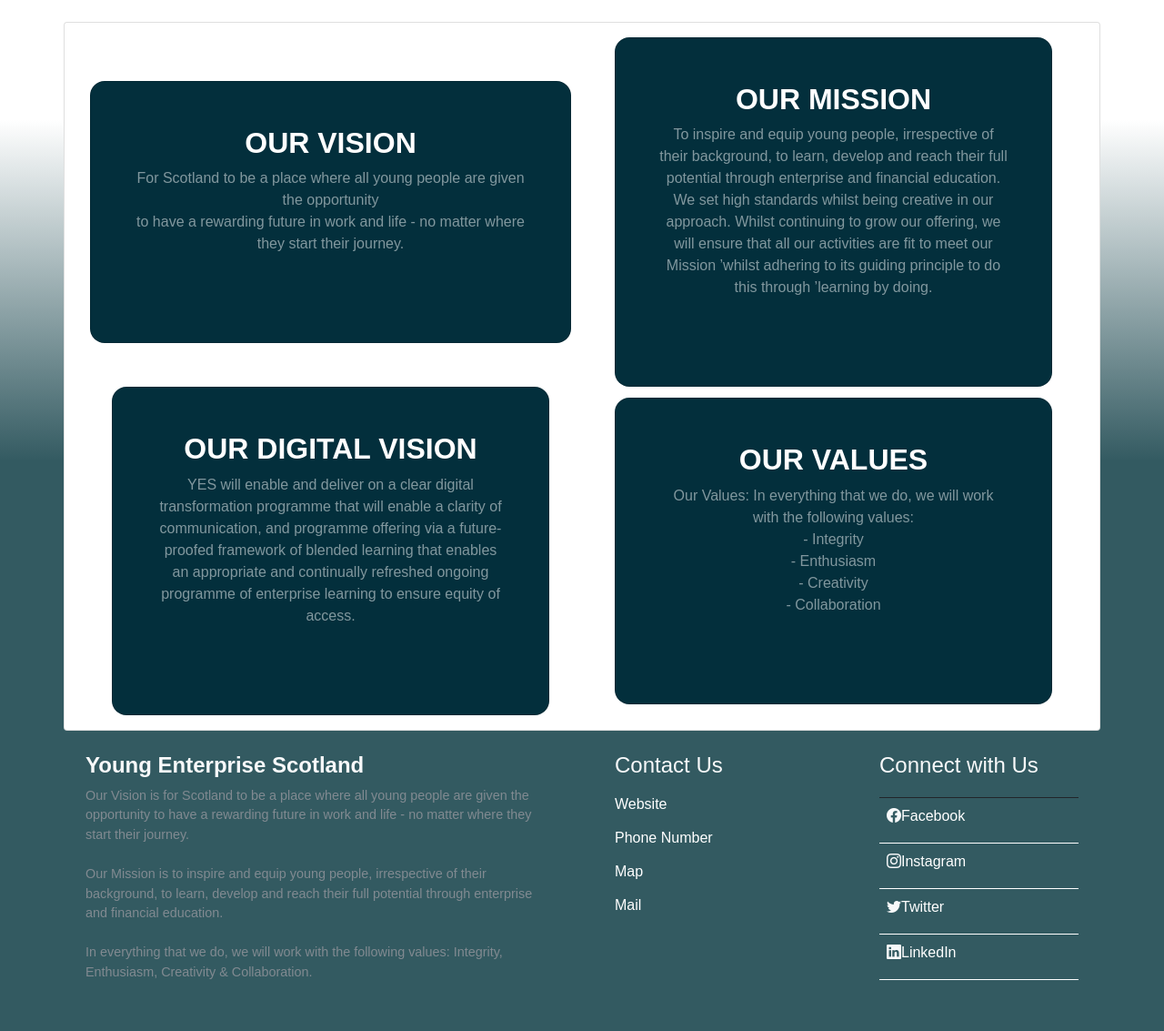
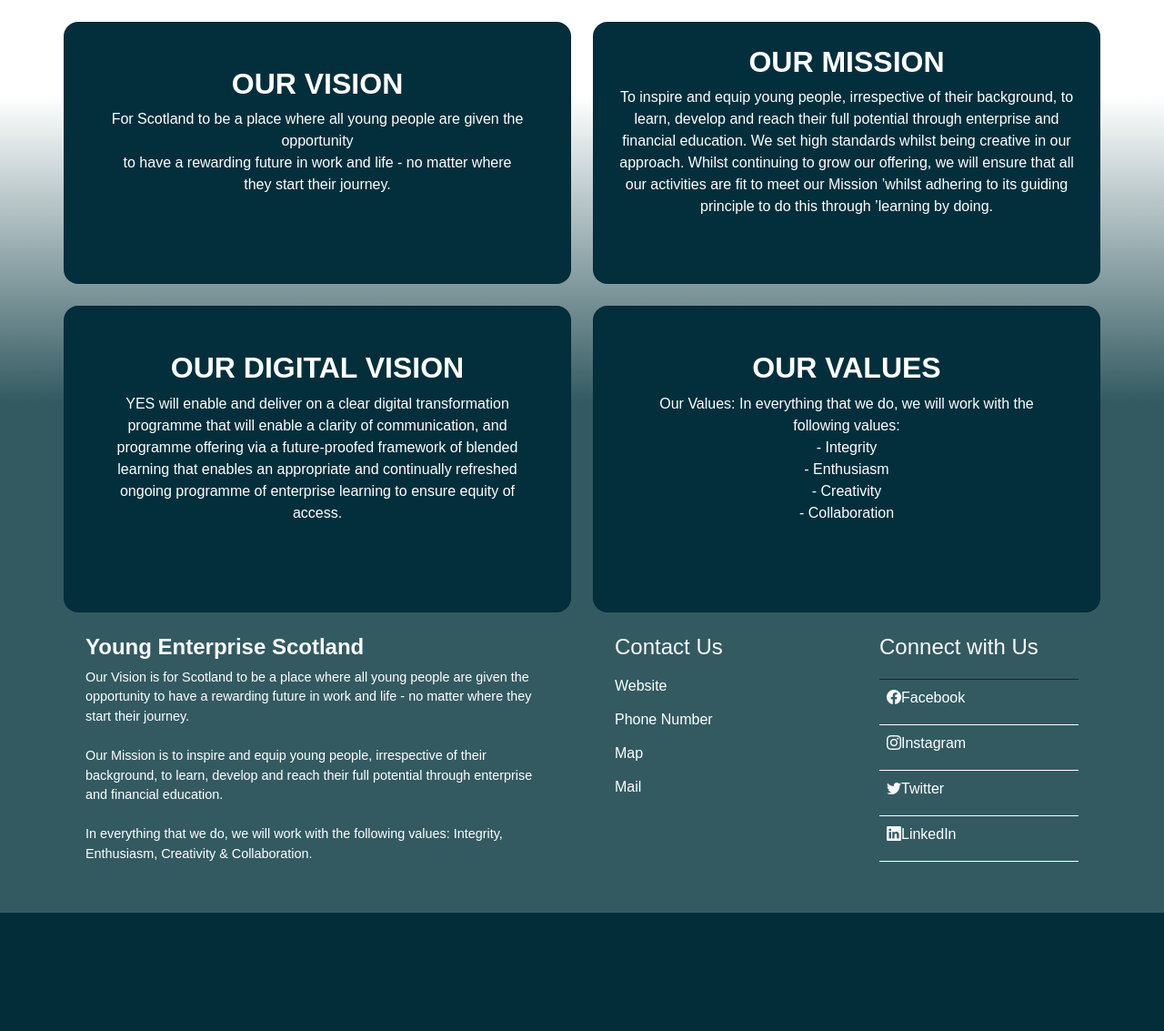
Before and after one commit to farz-1/RootToPlate, a Django app: page /composter/about/ in a window 1280 px wide. Shown: the part 119-1252 px from the top of the page at 91% size. After the commit the page ends 1122 px from the top, so only its background shows below. Run offline with Django 4.2, Linux system fonts and the light colour scheme; some libraries are stand-ins or nearby versions; some web fonts are replaced.

Commit message:
About now displays properly Redesigned Homepage Edited composter Removed the cards from base template

```diff
--- a/roottoplate/templates/composter/about.html
+++ b/roottoplate/templates/composter/about.html
@@ -7,13 +7,13 @@
 {% block content_block %}
 
     <section class="vh-90 gradient-custom">
-    <div class="container-fluid    h-5">
-        <div class="row d-flex justify-content-center align-items-center h-100">
-            <div class="col-12 col-md-8 col-lg-6 col-xl-6">
-                <div class="card  text-white w-60 h-50" style="border-radius: 1rem; background-color: #032F3C">
+        <div>
+            <div class="row">
+                <div class="col-md-6">
+                    <div class="card  text-white w-60 h-40" style="border-radius: 1rem; background-color: #032F3C">
                         <div class="card-body p-5 text-center">
                             <h2 class="fw-bold mb-2 text-uppercase">Our Vision</h2>
-                        <p class="text-white-50 mb-5">For Scotland to be a place where all young people are given the
+                            <p class="text-white mb-5">For Scotland to be a place where all young people are given the
                                 opportunity
                                 <br>
                                 to
@@ -21,14 +21,11 @@
                         </div>
                     </div>
                 </div>
-
-            <div class="col-12 col-md-8 col-lg-6 col-xl-6 max-vh-10">
-                <section class="vh-90 gradient-custom">
-                    <div class="container-fluid    h-5">
-                        <div class="card  text-white w-60 h-50" style="border-radius: 1rem; background-color: #032F3C">
-                            <div class="card-body p-5 text-center">
+                <div class="col-md-6">
+                    <div class="card  text-white w-100 h-100" style="border-radius: 1rem; background-color: #032F3C">
+                        <div class="card-body p-4 text-center">
                             <h2 class="fw-bold mb-2 text-uppercase">Our Mission</h2>
-                                <p class="text-white-50 mb-5">To inspire and equip young people, irrespective of their
+                            <p class="text-white mb-5">To inspire and equip young people, irrespective of their
                                 background, to
                                 learn,
                                 develop and reach their full potential through enterprise and financial education.
@@ -40,17 +37,15 @@
                         </div>
                     </div>
                 </div>
-                </section>
-
             </div>
-            <div class="col-12 col-md-8 col-lg-6 col-xl-6 max-vh-10">
-                <section class="vh-90 gradient-custom">
-                    <div class="container-fluid    h-5">
-                        <div class="card  text-white w-100 h-40 "
+            <br>
+            <div class="row">
+                <div class="col-md-6">
+                    <div class="card text-white w-100 h-40 "
                          style="border-radius: 1rem; background-color: #032F3C">
                         <div class="card-body p-5 text-center">
                             <h2 class="fw-bold mb-2 text-uppercase">Our Digital Vision </h2>
-                                <p class="text-white-50 mb-5">YES will enable and deliver on a clear digital
+                            <p class="text-white mb-5">YES will enable and deliver on a clear digital
                                 transformation programme
                                 that
                                 will enable a clarity of communication, and programme offering via a future-proofed
@@ -61,15 +56,11 @@
                         </div>
                     </div>
                 </div>
-                </section>
-            </div>
-            <div class="col-5 col-md-8 col-lg-6 col-xl-6 ">
-                <section class="vh-90 gradient-custom">
-                    <div class="container-fluid   h-3 ">
+                <div class="col-md-6">
                     <div class="card  text-white" style="border-radius: 1rem; background-color: #032F3C">
                         <div class="card-body p-5 text-center">
                             <h2 class="fw-bold mb-2 text-uppercase">Our Values</h2>
-                                <p class="text-white-50 mb-5">Our Values:
+                            <p class="text-white mb-5">Our Values:
 
                                 In everything that we do, we will work with the following values:
                                 <br>
@@ -83,11 +74,8 @@
                         </div>
                     </div>
                     </div>
-                </section>
             </div>
         </div>
-    </div>
-
     </section>
 
 
--- a/roottoplate/templates/composter/base.html
+++ b/roottoplate/templates/composter/base.html
@@ -60,13 +60,11 @@
 <br>
 <div class="col d-flex justify-content-center">
     <div class="container">
-            <div class="card">
-                <div class="card-body">
+
                     {% block content_block %}
                     {% endblock %}
                 </div>
-            </div>
-        </div>
+
     </div>
 
 
@@ -78,7 +76,7 @@
             <div class="col-lg-6 col-md-10 mb-3">
                 <div class="container-fluid">
                     <h4 style="font-weight: bold" class="mb-2 text-light">Young Enterprise Scotland</h4>
-                    <p style="color: #818a91; font-size:90%">
+                    <p style="color: white; font-size:90%">
                         Our Vision is for Scotland to be a place where all young people are given the opportunity to
                         have a rewarding future in work and life - no matter where they start their journey.
                         <br>
--- a/roottoplate/templates/composter/composter.html
+++ b/roottoplate/templates/composter/composter.html
@@ -5,7 +5,7 @@
 {% block content_block %}
 <h1 class="container text-center" id="headline">Countdown to next composter feed</h1>
 <script src="{%static 'javascript/composter.js' %}"></script>
-
+<div class="card w-80 text-center">
 <div class="container text-center">
     <canvas id="canvas" width="500" height="500"></canvas>
     <div id="countdown">
@@ -30,4 +30,5 @@
     <a class="btn btn-primary" href="{% url 'composter:temp_entry' %}" role="button">Temperature Form</a>
     {% endif %}
 </div>
+</div>
 {% endblock %}
--- a/roottoplate/templates/composter/login.html
+++ b/roottoplate/templates/composter/login.html
@@ -10,11 +10,10 @@
                 <div class="col-12 col-md-8 col-lg-6 col-xl-5">
                     <div class="card-fluid  text-white" style="border-radius: 1rem; background-color: #032F3C">
                         <div class="card-body p-5 text-center">
-
-
                             <h2 class="fw-bold mb-2 text-uppercase">Login</h2>
                             <p class="text-white-50 mb-5">Please enter your username and password!</p>
-                        <form action="" method="POST">
+                            <form action="" class="container justify-content-center" style="width: 100%"
+                                  method="POST" >
                                 {% csrf_token %}
                                 <div class="form-outline form-white mb-1 ">
                                     <input style="width:100%" type="text" name="username" id="typeEmailX"
--- a/roottoplate/templates/composter/restaurant_form.html
+++ b/roottoplate/templates/composter/restaurant_form.html
@@ -4,8 +4,7 @@
 {% load static %}
 
 {% block content_block %}
-<h1 class="card-title container text-center">Food Collection Form</h1>
-<div class="justify-content: center">
+<h1 class="container text-center">Food Collection Form</h1>
     <form method="post" enctype="multipart/form-data" action="{% url 'composter:restaurant_form' %}">
         {% csrf_token %}
         {% for hidden in form.hidden_fields %}
```
Also changed, not shown: roottoplate/templates/composter/footer.html (deleted, +0 -67 lines), roottoplate/templates/composter/index.html (+16 -4 lines). Lines whose indentation alone changed are shown as unchanged.
